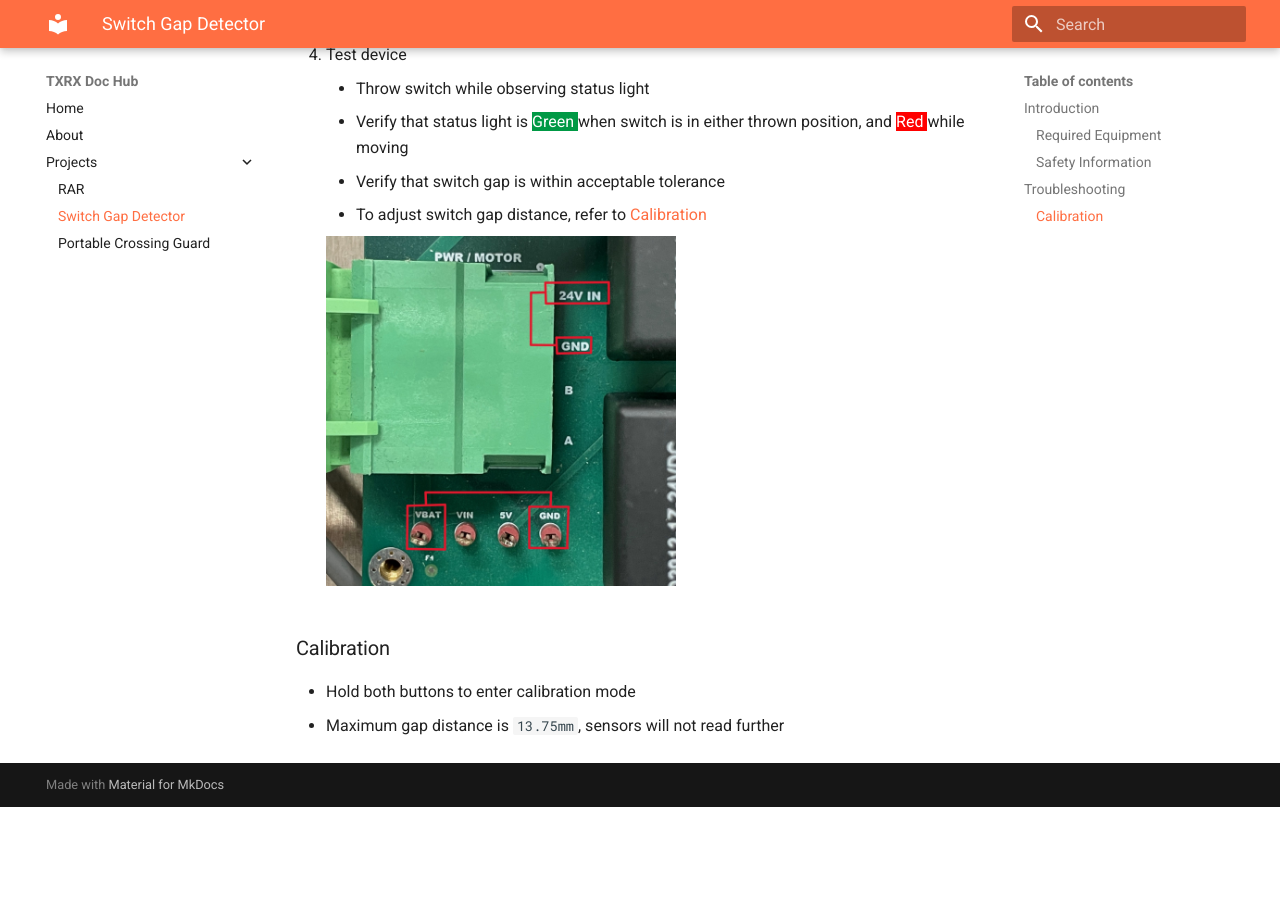
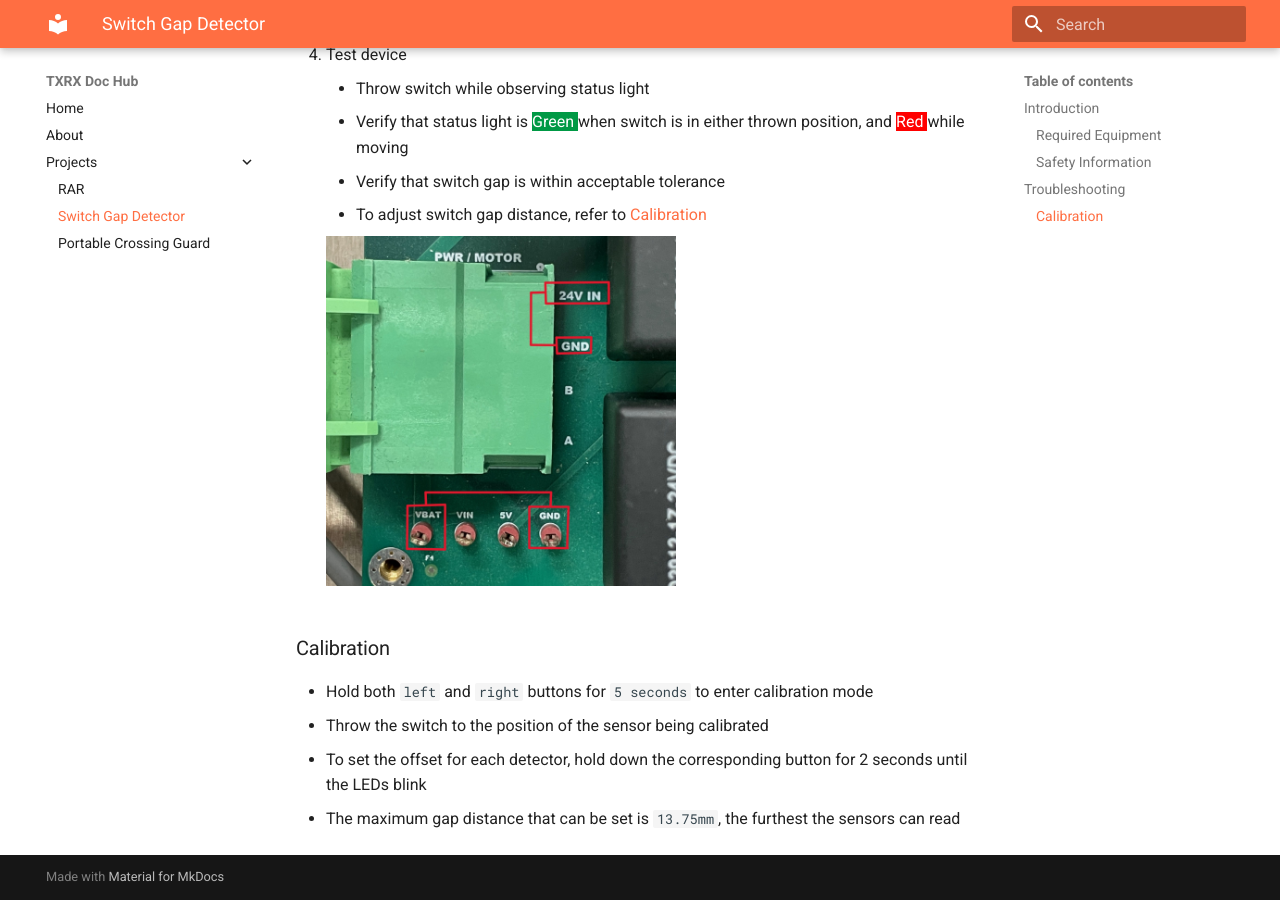
Before and after one commit to niell-ion/TXRX-Doc-Hub, an MkDocs documentation site: the page built from docs/switchgap.md, in a window 1280 px wide and 900 px high, scrolled down 1538 px. Built offline with MkDocs 1.6.1 and Material for MkDocs 9.7.7, drawn with Linux system fonts in a browser that asks for light colours; before the commit the page ends 2345 px from its top, so only the background shows below that.

Commit message:
Update switchgap.md

```diff
--- a/docs/switchgap.md
+++ b/docs/switchgap.md
@@ -37,5 +37,7 @@ This manual is for use by qualified technicians for onsite troubleshooting of th
 
 ### Calibration
 
-* Hold both buttons to enter calibration mode
-* Maximum gap distance is ``13.75mm``, sensors will not read further
+* Hold both ``left`` and ``right`` buttons for ``5 seconds`` to enter calibration mode
+* Throw the switch to the position of the sensor being calibrated
+* To set the offset for each detector, hold down the corresponding button for 2 seconds until the LEDs blink
+* The maximum gap distance that can be set is ``13.75mm``, the furthest the sensors can read
```
